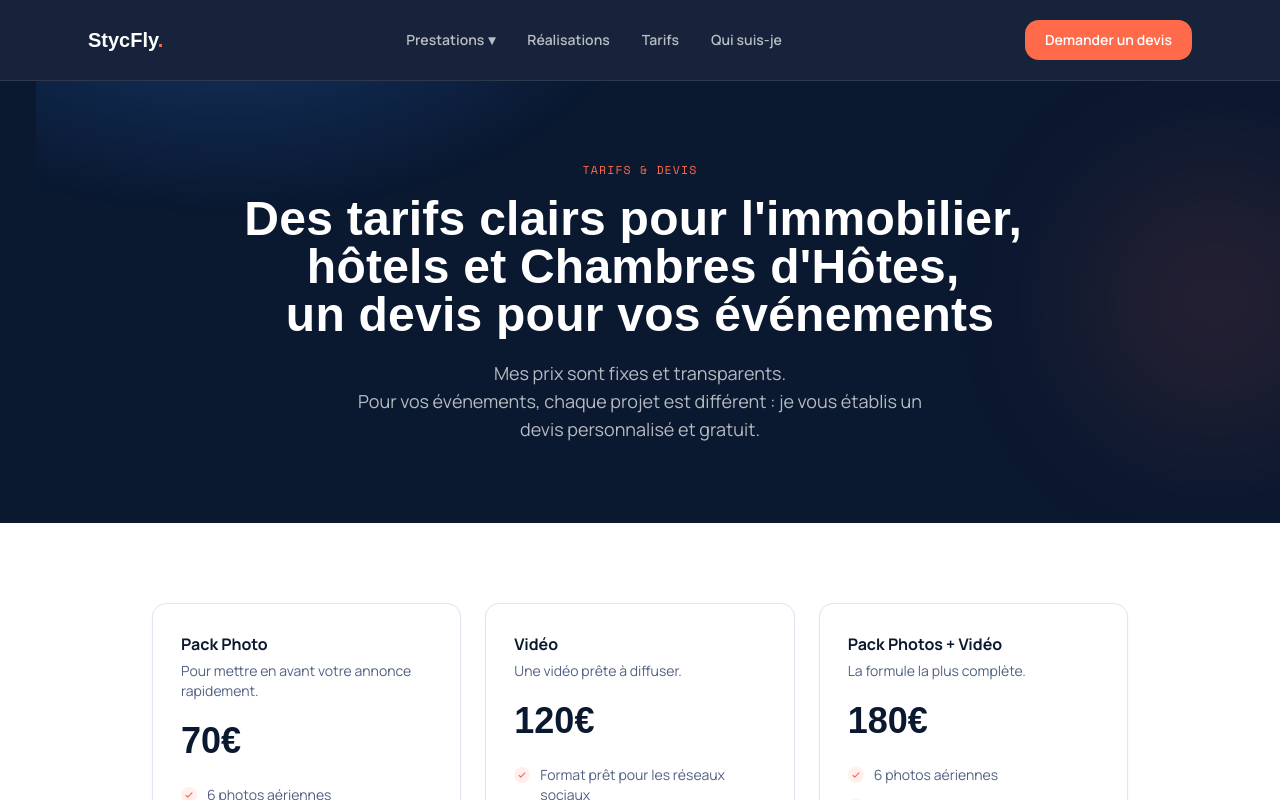
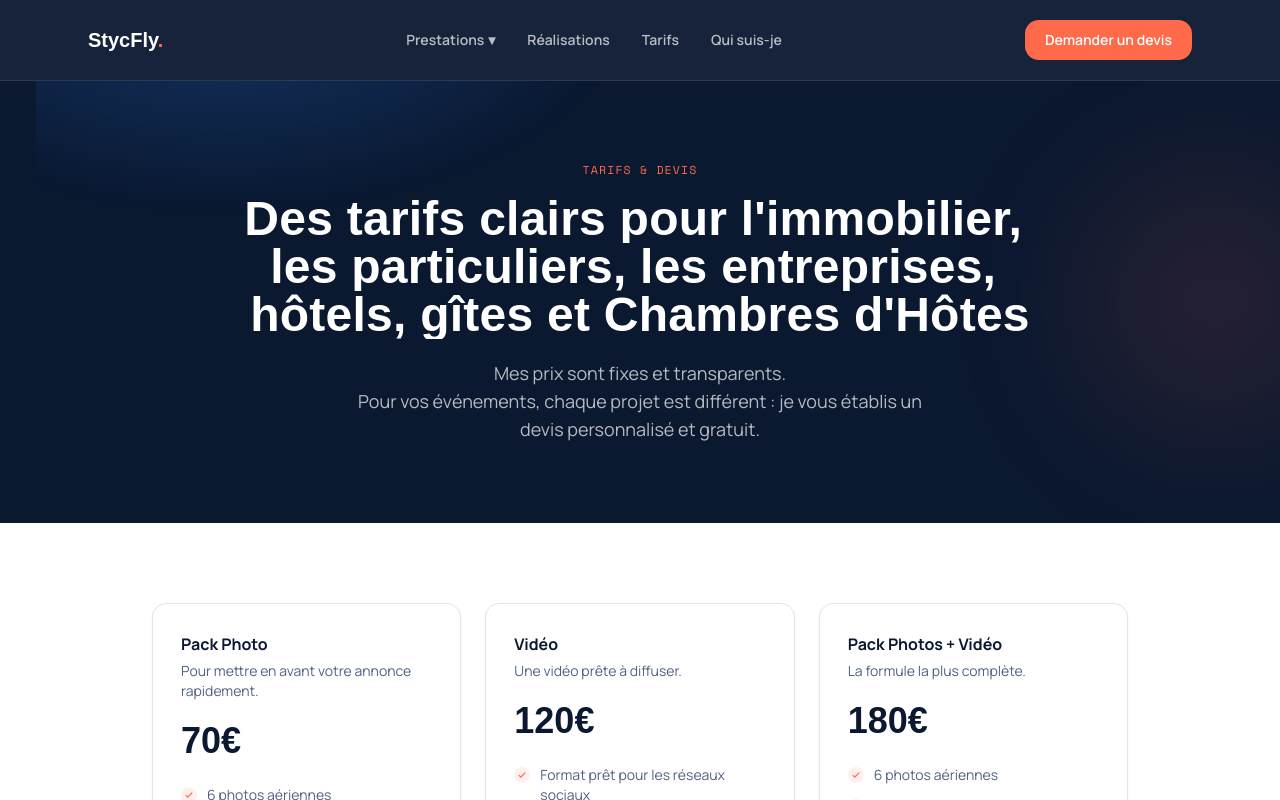
Before and after one commit to stycfly/stycfly-site, a Next.js app: page /tarifs in a window 1280 px wide. Shown: the top 800 px of the page. Built offline with nearby package versions, Linux system fonts and the light colour scheme; a web font is replaced by a local one.

Commit message:
Mettre à jour le titre de la page Tarifs pour couvrir toutes les activités
Co-Authored-By: Claude Sonnet 5 <noreply@anthropic.com>
Claude-Session: https://claude.ai/code/session_01GfgEWJVdBukMpqsTP7W52d

```diff
--- a/src/app/tarifs/page.tsx
+++ b/src/app/tarifs/page.tsx
@@ -48,7 +48,7 @@ export default function TarifsPage() {
     <>
       <PageHero
         eyebrow="Tarifs & devis"
-        title="Des tarifs clairs pour l'immobilier, hôtels et Chambres d'Hôtes, un devis pour vos événements"
+        title="Des tarifs clairs pour l'immobilier, les particuliers, les entreprises, hôtels, gîtes et Chambres d'Hôtes"
         lead={
           <>
             Mes prix sont fixes et transparents.
```
